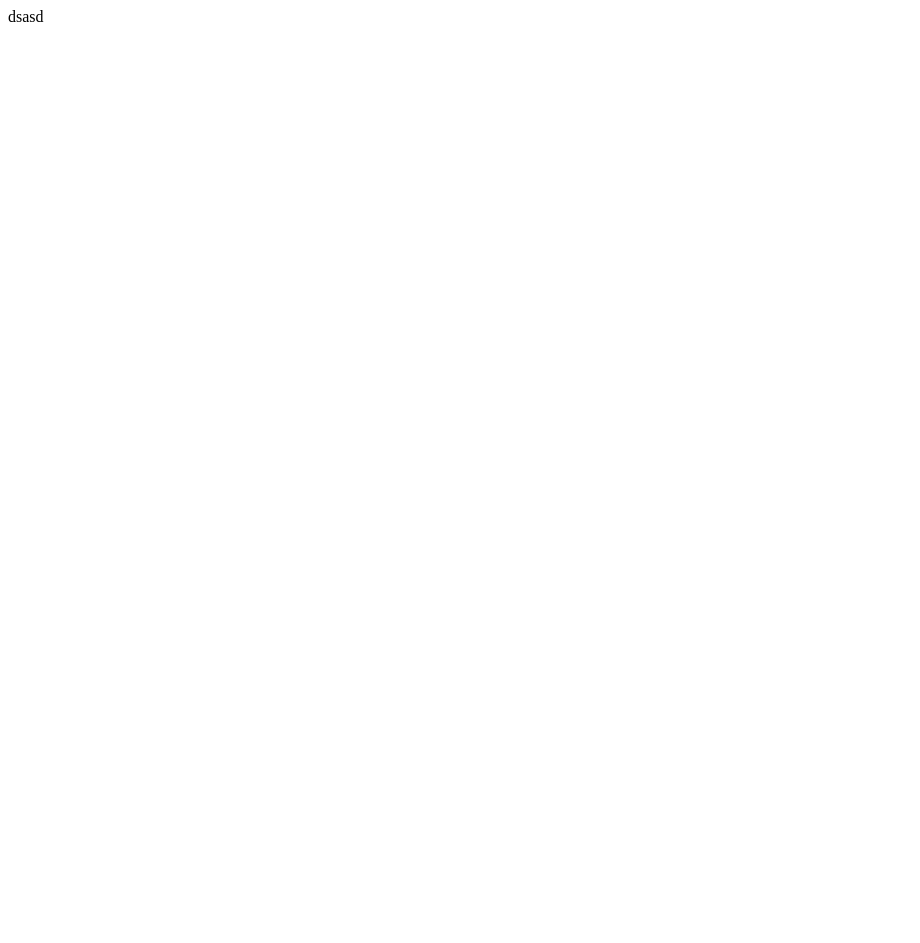
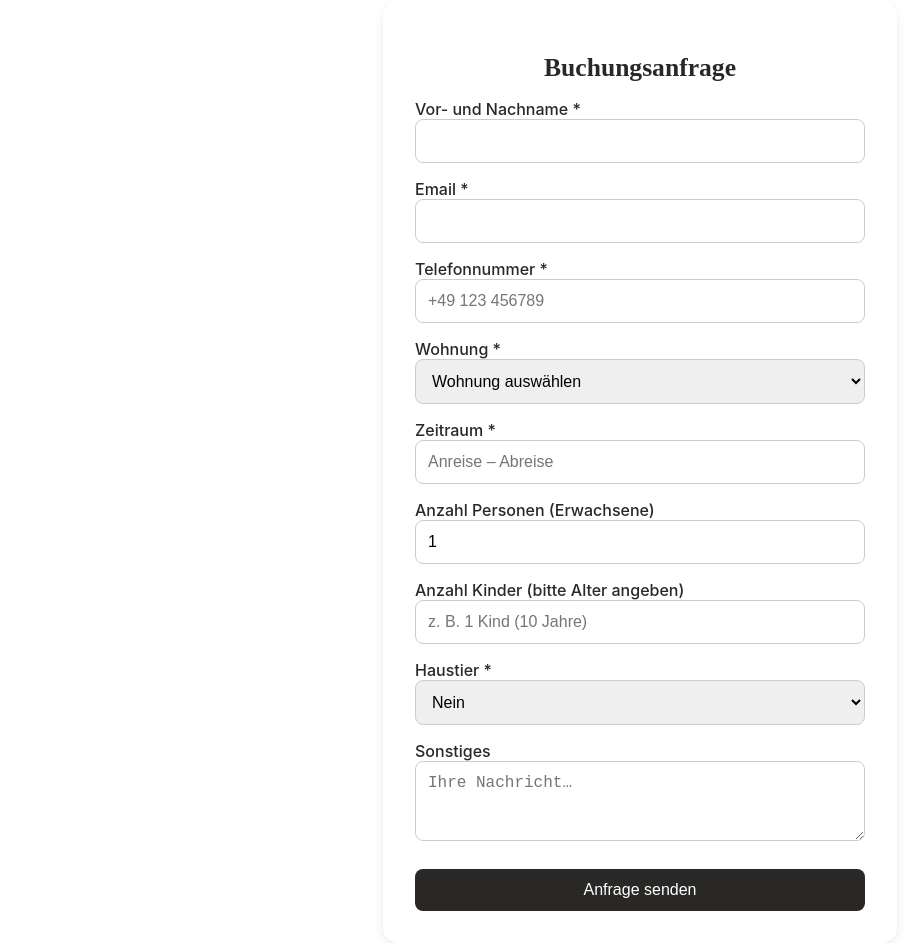
Before and after one commit to saradellert/buchungsformular, a plain HTML site: page buchungsanfrage.html in a window 1280 px wide. Shown: the whole page, without its empty margins (0-920 px from the left). Before the commit the page ends 800 px from the top, so only its background shows below. Drawn offline with nearby package versions, Linux system fonts and the light colour scheme.

Commit message:
Update buchungsanfrage.html

```diff
--- a/buchungsanfrage.html
+++ b/buchungsanfrage.html
@@ -1 +1,142 @@
-dsasd
+<!DOCTYPE html>
+<html lang="de">
+<head>
+<meta charset="UTF-8">
+<meta name="viewport" content="width=device-width, initial-scale=1.0">
+<title>Buchungsanfrage</title>
+
+<!-- Flatpickr (Date-Range-Picker) -->
+<link rel="stylesheet" href="https://cdn.jsdelivr.net/npm/flatpickr/dist/flatpickr.min.css">
+<script src="https://cdn.jsdelivr.net/npm/flatpickr"></script>
+
+<style>
+body {
+  font-family: 'Inter', sans-serif;
+  background: transparent;
+  color: #292826;
+  margin: 0;
+  padding: 0;
+}
+form {
+  max-width: 450px;
+  margin: 0 auto;
+  background: rgba(255,255,255,0.65);
+  backdrop-filter: blur(10px);
+  border-radius: 16px;
+  padding: 2rem;
+  box-shadow: 0 4px 12px rgba(0,0,0,0.08);
+}
+h2 {
+  font-family: 'Playfair Display', serif;
+  font-size: 1.6rem;
+  text-align: center;
+  margin-bottom: 1rem;
+}
+label {
+  display: block;
+  margin-top: 1rem;
+  font-weight: 500;
+}
+input, select, textarea, button {
+  width: 100%;
+  padding: 0.75rem;
+  border: 1px solid #ccc;
+  border-radius: 8px;
+  font-size: 1rem;
+  box-sizing: border-box;
+}
+button {
+  background: #292826;
+  color: white;
+  border: none;
+  margin-top: 1.5rem;
+  cursor: pointer;
+  transition: all 0.2s ease;
+}
+button:hover { background: #3A3A36; }
+.success {
+  text-align: center;
+  font-weight: 600;
+  padding: 1rem;
+  color: #3A4437;
+}
+</style>
+</head>
+
+<body>
+<form id="bookingForm">
+  <h2>Buchungsanfrage</h2>
+
+  <label>Vor- und Nachname *</label>
+  <input type="text" name="name" autocomplete="name" required>
+
+  <label>Email *</label>
+  <input type="email" name="email" autocomplete="email" required>
+
+  <label>Telefonnummer *</label>
+  <input type="tel" name="phone" autocomplete="tel" placeholder="+49 123 456789" required>
+
+  <label>Wohnung *</label>
+  <select name="apartment" required>
+    <option value="">Wohnung auswählen</option>
+    <option value="Seeblick">Seeblick</option>
+    <option value="Gartenblick">Gartenblick</option>
+    <option value="Sonnenhof">Sonnenhof</option>
+  </select>
+
+  <label>Zeitraum *</label>
+  <input id="dateRange" name="dateRange" placeholder="Anreise – Abreise" readonly required>
+  <input type="hidden" name="arrival">
+  <input type="hidden" name="departure">
+
+  <label>Anzahl Personen (Erwachsene)</label>
+  <input type="number" name="adults" min="1" max="10" value="1">
+
+  <label>Anzahl Kinder (bitte Alter angeben)</label>
+  <input type="text" name="children" placeholder="z. B. 1 Kind (10 Jahre)">
+
+  <label>Haustier *</label>
+  <select name="pet" required>
+    <option value="Nein">Nein</option>
+    <option value="Ja">Ja</option>
+  </select>
+
+  <label>Sonstiges</label>
+  <textarea name="notes" rows="3" placeholder="Ihre Nachricht…"></textarea>
+
+  <button type="submit">Anfrage senden</button>
+  <div id="responseMsg" class="success" style="display:none;">Danke – Ihre Anfrage wurde gesendet!</div>
+</form>
+
+<script>
+const dateRange = flatpickr("#dateRange", {
+  mode: "range",
+  dateFormat: "Y-m-d",
+  onClose: function(selectedDates) {
+    if(selectedDates.length === 2) {
+      document.querySelector('input[name="arrival"]').value = selectedDates[0].toISOString().split('T')[0];
+      document.querySelector('input[name="departure"]').value = selectedDates[1].toISOString().split('T')[0];
+    }
+  }
+});
+
+document.getElementById("bookingForm").addEventListener("submit", async (e) => {
+  e.preventDefault();
+  const form = e.target;
+  const data = Object.fromEntries(new FormData(form).entries());
+  try {
+    const res = await fetch("https://script.google.com/macros/s/AKfycbwMIN3aqq1-f9_5_Ud3d6V3xICUCD8hdFOBEYMtNn1ETPawsZg9uhHZvUNYdpnzNqMErw/exec", {
+      method: "POST",
+      body: JSON.stringify(data)
+    });
+    if(res.ok) {
+      form.reset();
+      document.getElementById("responseMsg").style.display = "block";
+    } else alert("Fehler beim Senden – bitte nochmal versuchen.");
+  } catch(err) {
+    alert("Fehler: " + err.message);
+  }
+});
+</script>
+</body>
+</html>
```
